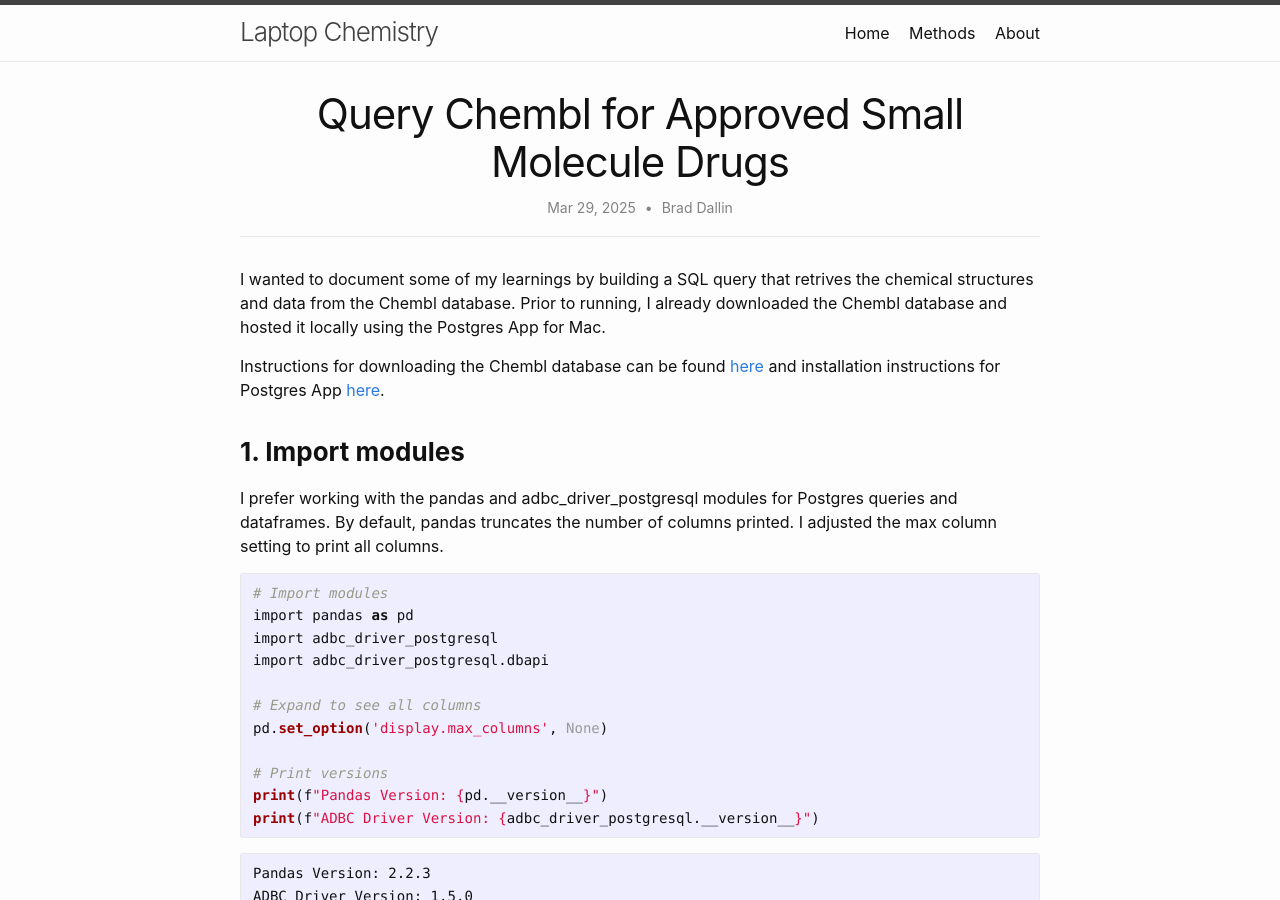
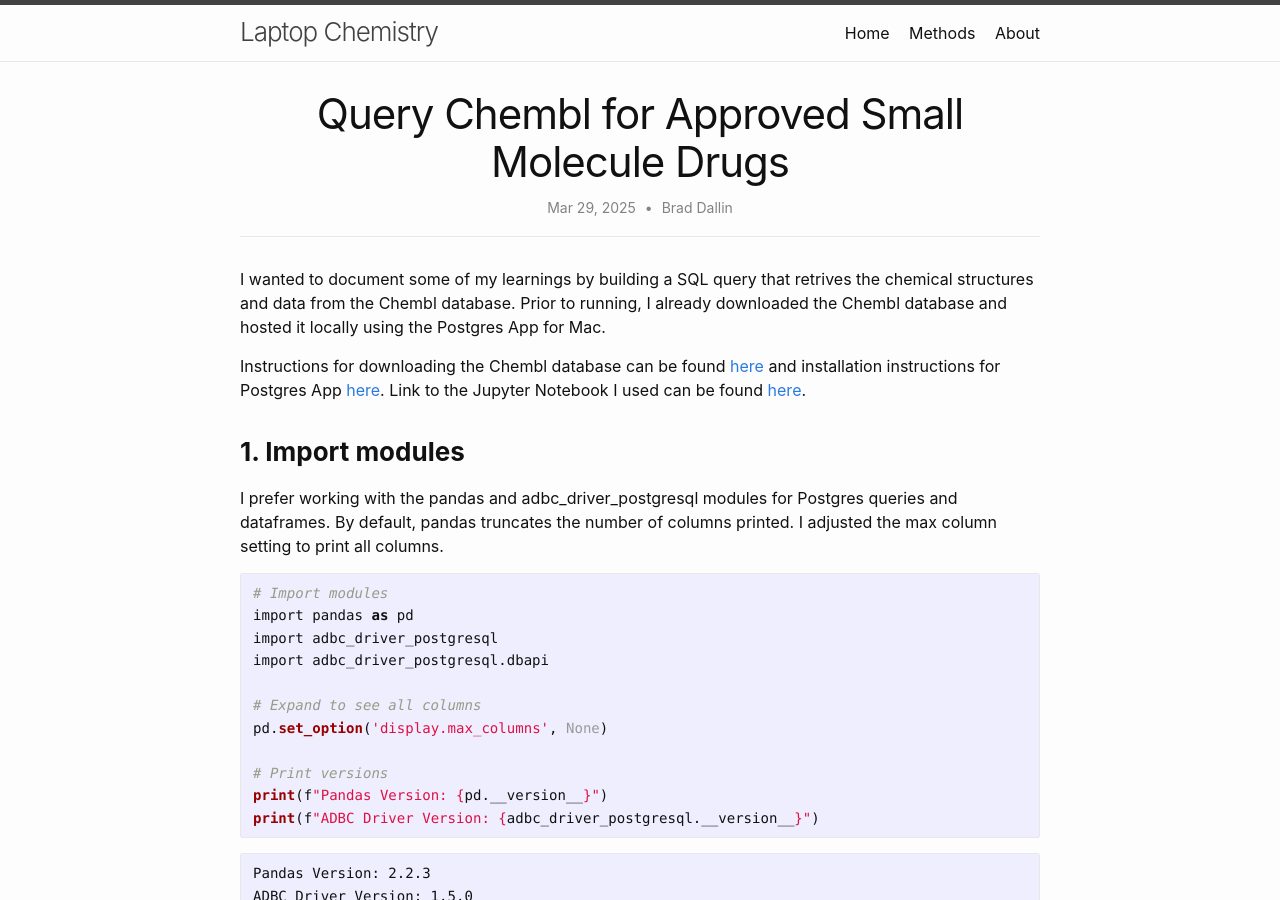
Before and after one commit to brad-dallin/laptopchemistry, a Jekyll site: the page built from _methods/2025-03-29-query-chembl-approved-small-molecule-drugs.md, in a window 1280 px wide and 900 px high. Built offline with Jekyll 4.4.1, drawn with Linux system fonts in a browser that asks for light colours.

Commit message:
add new methods post

```diff
--- a/_methods/2025-03-29-query-chembl-approved-small-molecule-drugs.md
+++ b/_methods/2025-03-29-query-chembl-approved-small-molecule-drugs.md
@@ -7,7 +7,7 @@ catagories: methods
 
 I wanted to document some of my learnings by building a SQL query that retrives the chemical structures and data from the Chembl database. Prior to running, I already downloaded the Chembl database and hosted it locally using the Postgres App for Mac.
 
-Instructions for downloading the Chembl database can be found [here](https://chembl.gitbook.io/chembl-interface-documentation/downloads) and installation instructions for Postgres App [here](https://postgresapp.com).
+Instructions for downloading the Chembl database can be found [here](https://chembl.gitbook.io/chembl-interface-documentation/downloads) and installation instructions for Postgres App [here](https://postgresapp.com). Link to the Jupyter Notebook I used can be found [here](https://github.com/brad-dallin/laptopchemistry-notebooks/blob/main/notebooks/qry_chembl_approved_small_molecule_drugs.ipynb).
 
 
 ### **1. Import modules**
```
